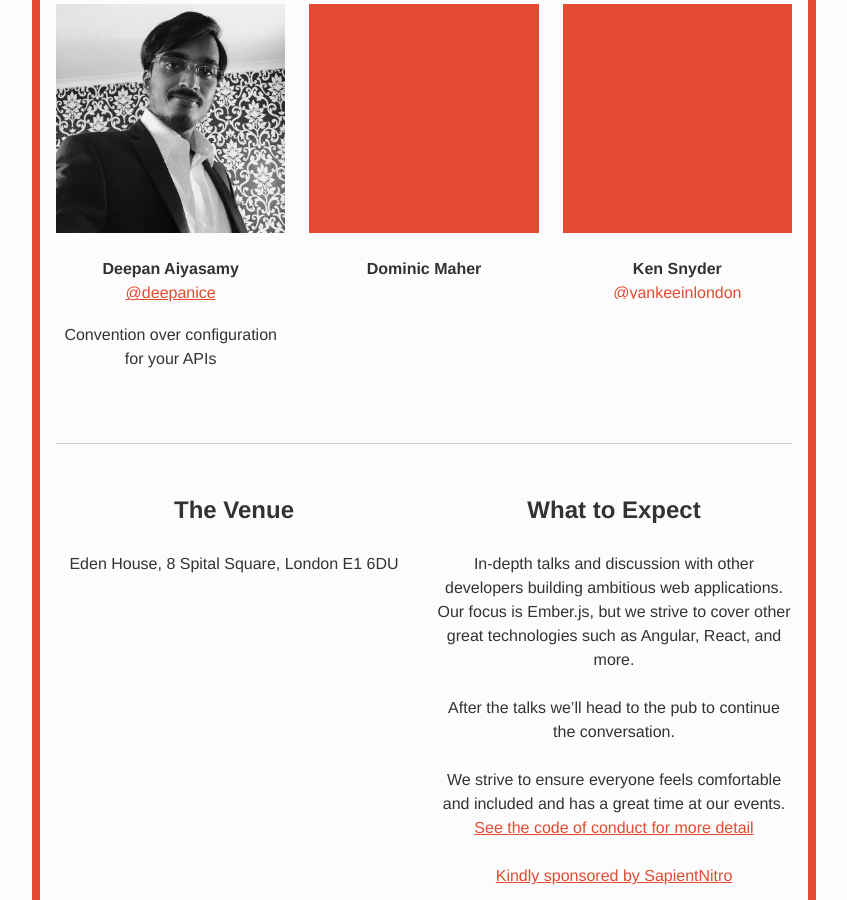
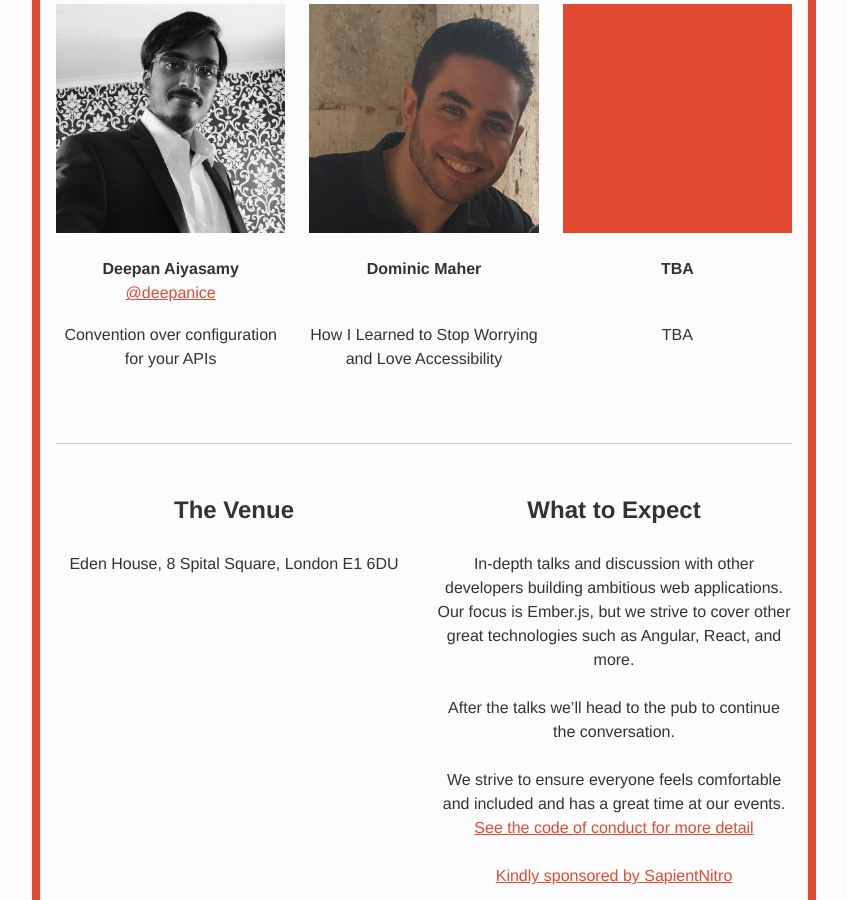
Before and after one commit to emberlondon/emberlondon.github.io, a Jekyll site: the page built from index.html, in a window 1280 px wide and 900 px high, scrolled down 1093 px. Shown: the whole window, without its empty margins (216-1063 px from the left). Built offline with Jekyll 4.4.1, drawn with Linux system fonts in a browser that asks for light colours; nearby versions of some CDN libraries.

Commit message:
Add Dominic Maher

```diff
--- a/_data/events.yml
+++ b/_data/events.yml
@@ -12,12 +12,12 @@
     title: Convention over configuration for your APIs
   - speaker_name: Dominic Maher
     speaker_twitter:
+    image: /images/speakers/dominic-maher.jpg
+    title: How I Learned to Stop Worrying and Love Accessibility
+  - speaker_name: TBA
+    speaker_twitter:
     image: /images/blank.svg
-    title:
-  - speaker_name: Ken Snyder
-    speaker_twitter: yankeeinlondon
-    image: /images/blank.svg
-    title:
+    title: TBA
 # - type: project-night
 #   date: Thursday, 18 August 2016
 #   time: 7pm – 10pm
```
Also changed, not shown: images/speakers/dominic-maher.jpg (added), images/tba.svg (added).
